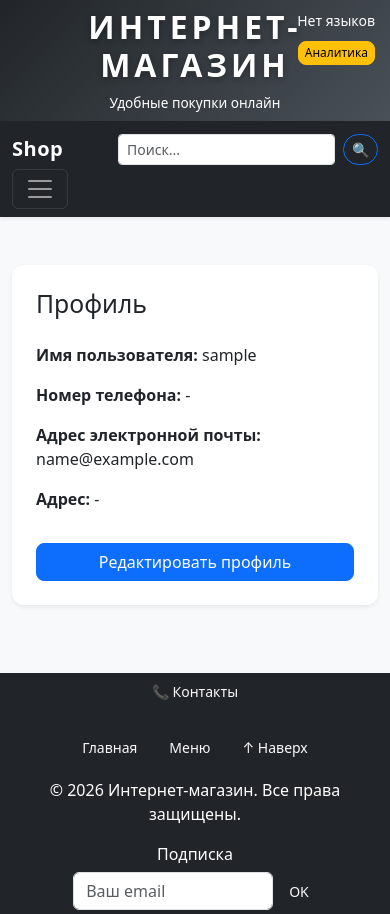
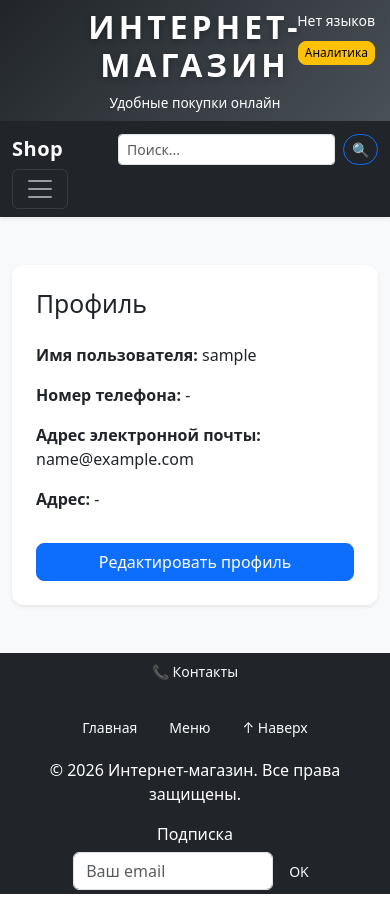
Before and after one commit to Kunaiev-Vladimir/diploma-shop, a Django app: page /accounts/profile/ in a window 390 px wide. Run offline with Django 5.2, Linux system fonts and the light colour scheme; the visitor is signed in with stand-in values (Sample User, id 1); data comes from the database, SQL or seed files in the repository; data that the repository does not hold is empty.

Commit message:
Improve header and footer UI

```diff
--- a/static/css/style.css
+++ b/static/css/style.css
@@ -224,30 +224,36 @@ footer {
 }
 
 
-/* Safari / mobile footer fix */
-body {
-    min-height: 100vh;
-    min-height: 100dvh;
-}
-
-.site-main {
-    -webkit-overflow-scrolling: touch;
-}
-
-/* На телефоне footer будет нормально виден */
+/* HARD FIX FOR MOBILE SAFARI */
 @media (max-width: 768px) {
     html,
     body {
-        height: auto;
-        min-height: 100dvh;
+        height: auto !important;
+        min-height: 100% !important;
+        overflow: auto !important;
     }
 
     body {
-        overflow: auto;
+        display: block !important;
+    }
+
+    .site-top,
+    .site-main,
+    .site-bottom {
+        display: block !important;
+        position: static !important;
+        height: auto !important;
+        min-height: unset !important;
+        overflow: visible !important;
     }
 
     .site-main {
-        overflow-y: visible;
-        min-height: auto;
+        padding-bottom: 0 !important;
+    }
+
+    footer {
+        display: block !important;
+        position: static !important;
+        margin-top: 0 !important;
     }
 }
```
